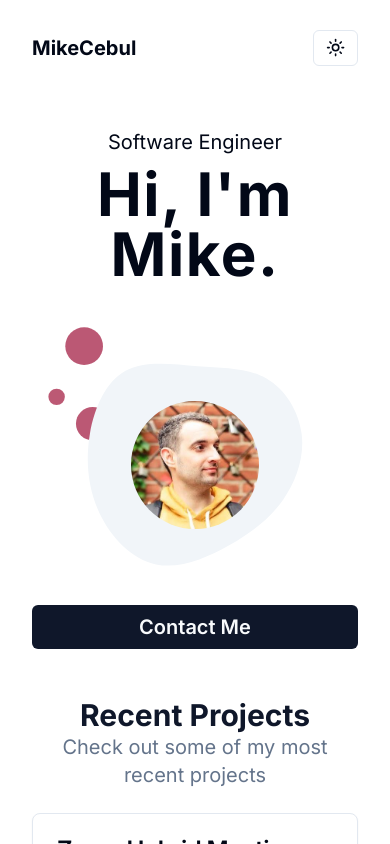
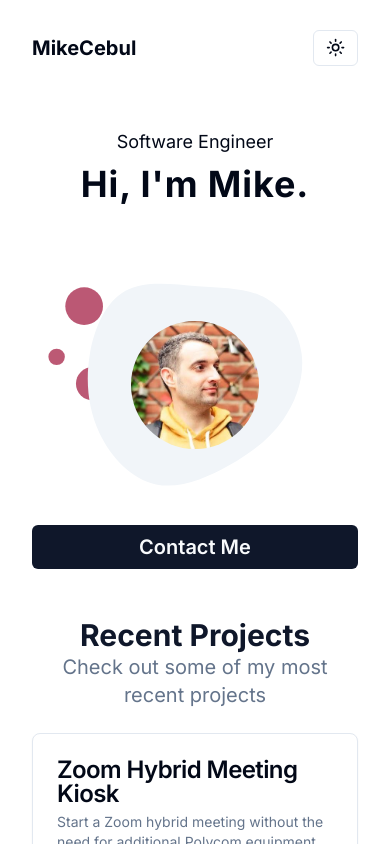
Before and after one commit to mikecebul/next-portfolio, a Next.js app: page / in a window 390 px wide. Shown: the top 844 px of the page. Built offline with nearby package versions, Linux system fonts and the light colour scheme.

Commit message:
Fix: Mobile Hero text size

```diff
--- a/src/app/page.tsx
+++ b/src/app/page.tsx
@@ -66,8 +66,8 @@ function Hero() {
     <div className="container">
       <div className="grid grid-cols-1 gap-8 items-center lg:grid-cols-2 relative">
         <div className="space-y-2 text-center lg:text-left justify-center lg:mx-auto">
-          <h1 className="text-xl">Software Engineer</h1>
-          <h2 className="text-6xl tracking-wide font-bold lg:pb-8">
+          <h1 className="text-lg md:text-xl">Software Engineer</h1>
+          <h2 className="text-4xl md:text-6xl tracking-wide font-bold lg:pb-8">
             Hi, I&apos;m Mike.
           </h2>
           <div className="pt-8">
@@ -124,9 +124,13 @@ function Cards() {
   return (
     <section className="w-full py-12 md:py-24 lg:py-32">
       <div className="text-center mb-6 md:mb-12">
-          <h2 className="text-3xl md:text-4xl font-bold text-slate-900 dark:text-slate-50">Recent Projects</h2>
-          <p className="text-xl text-slate-500 dark:text-slate-400">Check out some of my most recent projects</p>
-        </div>
+        <h2 className="text-3xl md:text-4xl font-bold text-slate-900 dark:text-slate-50">
+          Recent Projects
+        </h2>
+        <p className="text-xl text-slate-500 dark:text-slate-400">
+          Check out some of my most recent projects
+        </p>
+      </div>
       <div className="grid grid-cols-1 md:grid-cols-2 lg:grid-cols-3 gap-6 md:px-6 lg:gap-12">
         {projects.map((project, index) => (
           <Card key={index}>
```
